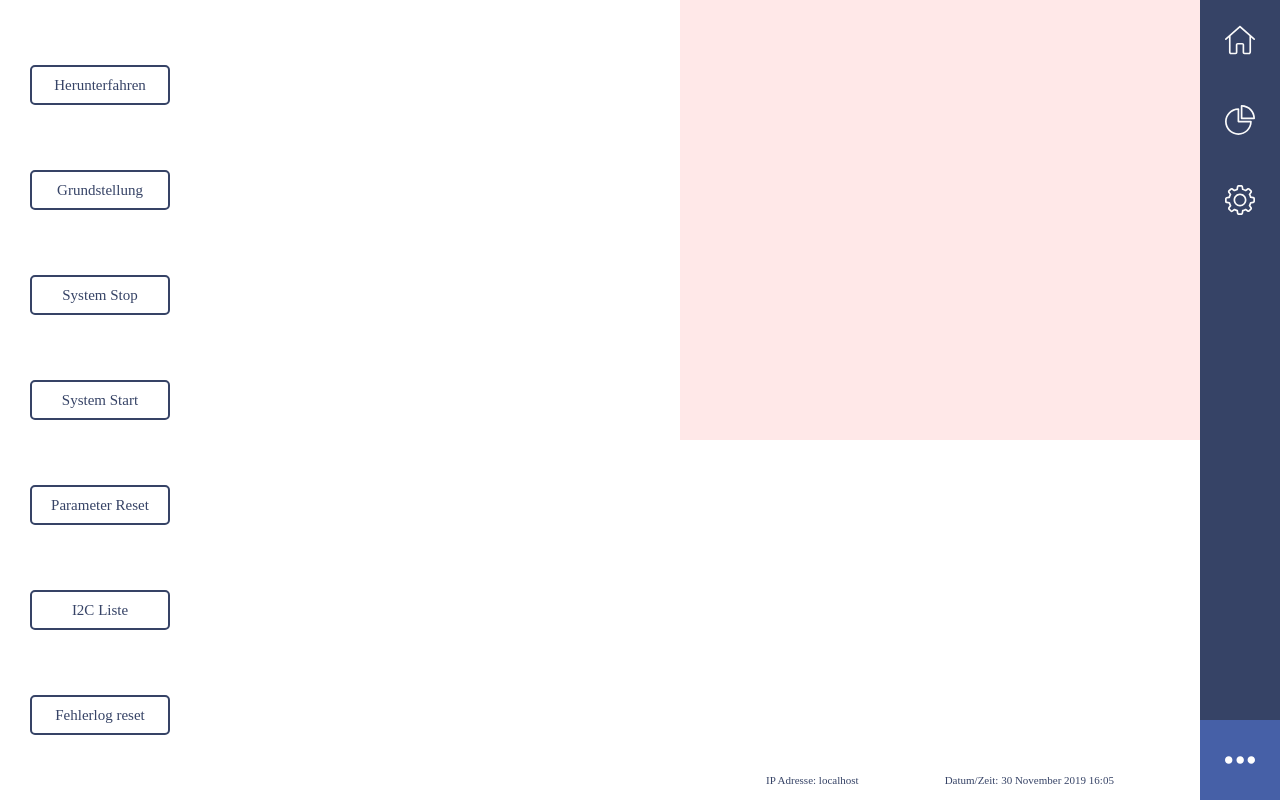
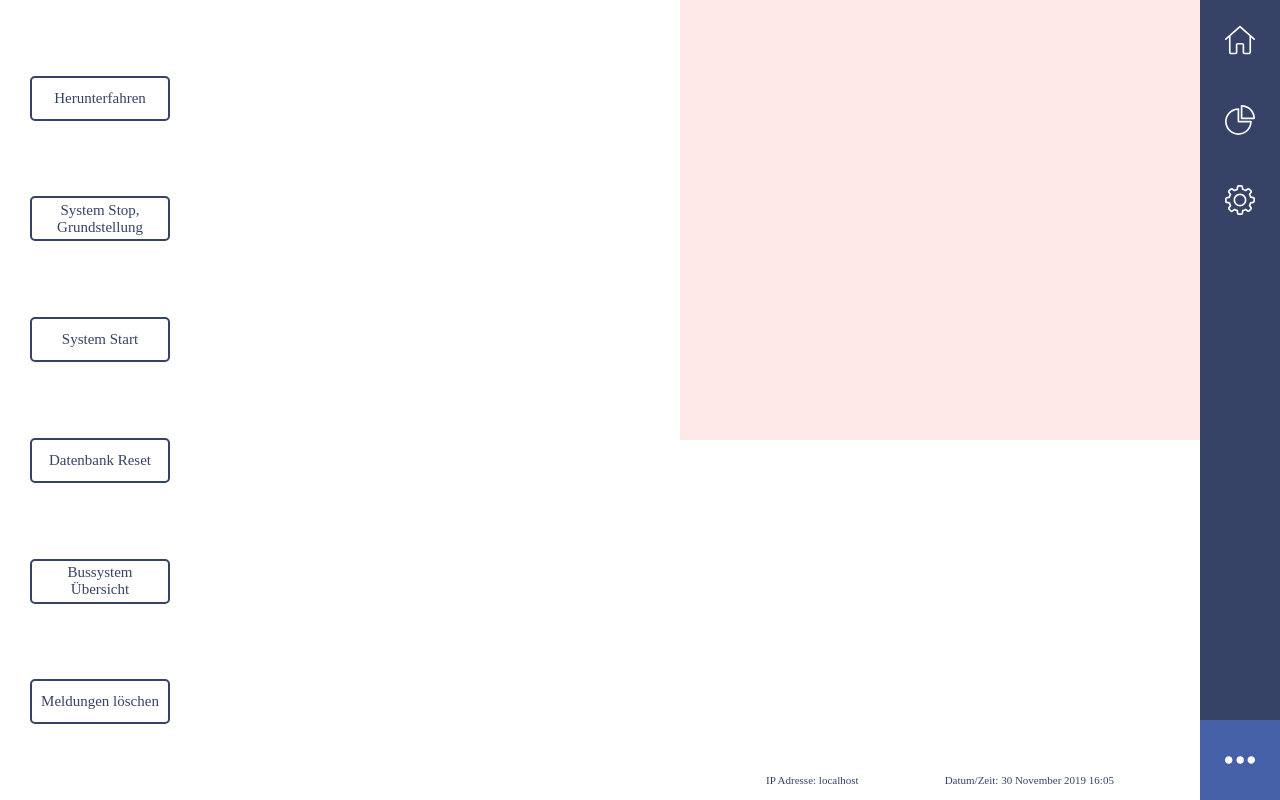
Before and after one commit to JohnTrunix/Gewaechshaus, a PHP site: page /admin.html in a window 1280 px wide. Run offline with PHP 8.4, Linux system fonts and the light colour scheme; some web fonts are replaced.

Commit message:
button fix

```diff
--- a/interface/admin.html
+++ b/interface/admin.html
@@ -40,11 +40,7 @@
 			</button>
 
 			<button class="button" type="button" onclick="">
-				Grundstellung
-			</button>
-
-			<button class="button" type="button" onclick="">
-				System Stop
+				System Stop, Grundstellung
 			</button>
 
 			<button class="button" type="button" onclick="">
@@ -52,15 +48,15 @@
 			</button>
 
 			<button class="button" type="button" onclick="">
-				Parameter Reset
+				Datenbank Reset
 			</button>
 
 			<button class="button" type="button" onclick="">
-				I2C Liste
+				Bussystem Übersicht
 			</button>
 
 			<button class="button" type="button" onclick="">
-				Fehlerlog reset
+				Meldungen löschen
 			</button>
 		</div>
 
--- a/interface/css/admin.css
+++ b/interface/css/admin.css
@@ -13,7 +13,7 @@
 .button {
 	bottom: 23px;
 	width: 140px;
-	height: 40px;
+	height: 45px;
 	background-color: white;
 	border: 2px solid #364366;
 	border-radius: 5px;
```
